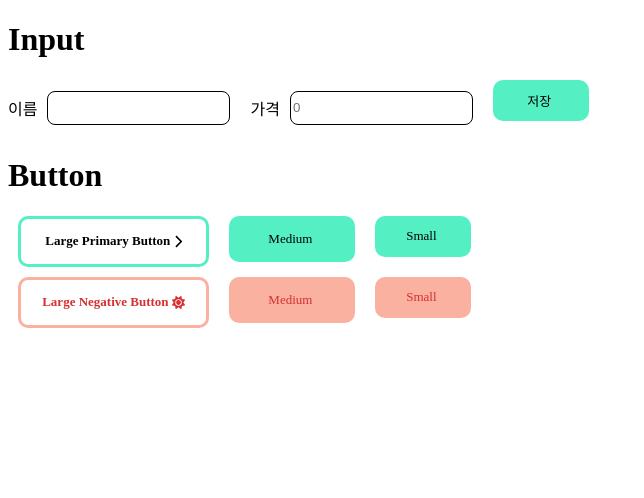
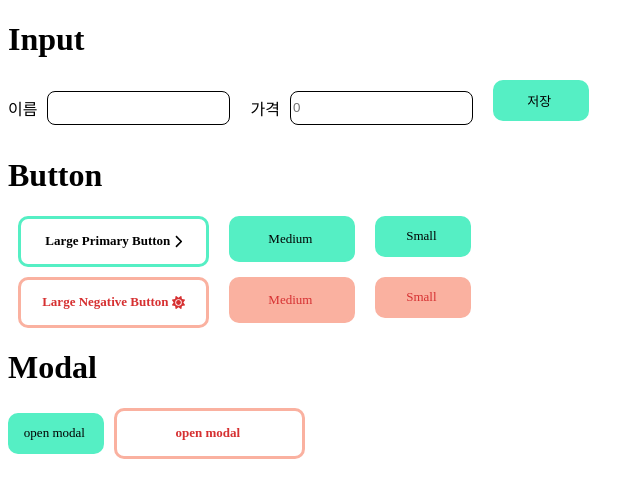
Before and after one commit to hansololiviakim/react-styled-component2, a React (Create React App) app in the folder react-styled-component2/: page / in a window 1280 px wide. Shown: the top 498 px of the page, without its empty margins (0-644 px from the left). Built offline with nearby package versions, Linux system fonts and the light colour scheme.

Commit message:
Feat : Modal #4

```diff
--- a/react-styled-component2/src/App.jsx
+++ b/react-styled-component2/src/App.jsx
@@ -1,11 +1,12 @@
 import Input from './components/Input';
 import Buttons from './components/Buttons'
-
+import Modal from './components/Modal';
 function App() {
   return (
     <div className="App">
       <Input />
       <Buttons />
+      <Modal />
     </div>
   );
 }
--- /dev/null
+++ b/react-styled-component2/src/components/Modal.jsx
@@ -0,0 +1,112 @@
+import React, { useRef, useState } from 'react'
+import styled from 'styled-components'
+import Button from './Button'
+function Modal() {
+
+  const ButtonWrap = styled.div`
+    display: flex;
+    justify-content: flex-start;
+    gap: 10px;
+    align-items: center;
+  `
+  const Dark = styled.div`
+    position: fixed;
+    top: 0;
+    left: 0;
+    background-color: rgba(0, 0, 0,0.4);
+    width: 100%;
+    height: 100%;
+    z-index: 5;
+  `
+
+  const SmallModalWrap = styled.div`
+    width: 450px;
+    height: 250px;
+    display: flex;
+    flex-direction: column;
+    justify-content: space-between;
+    align-items: flex-end;
+    padding: 10px;
+    position: absolute;
+    top: 50%;
+    left: 50%;
+    transform: translate(-50%,-50%);
+    z-index: 6;
+    background-color: white;
+    border-radius: 8px;
+  `
+
+  const SmallBtnWrap = styled.div`
+    display: flex;
+    gap: 10px;
+  `
+  const LargeModalWrap = styled.div`
+    width: 250px;
+    height: 200px;
+    padding: 10px;
+    position: absolute;
+    top: 50%;
+    left: 50%;
+    transform: translate(-50%,-50%);
+    z-index: 6;
+    background-color: white;
+    border-radius: 8px;
+  `
+
+  const LargeModalBtn = styled.button`
+    position: absolute;
+    right: 10px;
+  `
+  const [modal, setModal] = useState(false)
+  const [secmodal, setSecModal] = useState(false)
+
+  const SmallToggleModal = () => {
+    setModal(!modal)
+  }
+
+  const LargeToggleModal = () => {
+    setSecModal(!secmodal)
+  }
+  return (
+    <>
+      <h1>Modal</h1>
+      <ButtonWrap>
+        <Button size={'small'} color={'primary'} onClick={SmallToggleModal}>
+          open modal
+        </Button>
+        <Button size={'large'} color={'negative'} onClick={LargeToggleModal}>
+          open modal
+        </Button>
+      </ButtonWrap>
+      {
+        modal &&
+        <>
+          <Dark></Dark>
+          <SmallModalWrap>
+            <p>닫기와 확인 버튼 2개가 있고, 외부 영역을 눌러도 모달이 닫히지 않아요.</p>
+            <SmallBtnWrap>
+              <Button size={'small'} color={'primary'} onClick={SmallToggleModal}>
+                닫기
+              </Button>
+              <Button size={'small'} color={'negative'}>
+                확인
+              </Button>
+            </SmallBtnWrap>
+          </SmallModalWrap>
+        </>
+      }
+      {
+        secmodal &&
+        <>
+          <Dark onClick={LargeToggleModal}></Dark>
+          <LargeModalWrap>
+            <LargeModalBtn onClick={LargeToggleModal}>X</LargeModalBtn>
+            <p>닫기 버튼 1개각 있고, <br />외부 영역을 누르면 모달이 닫혀요.</p>
+          </LargeModalWrap>
+        </>
+      }
+    </>
+  )
+}
+
+export default Modal
```
